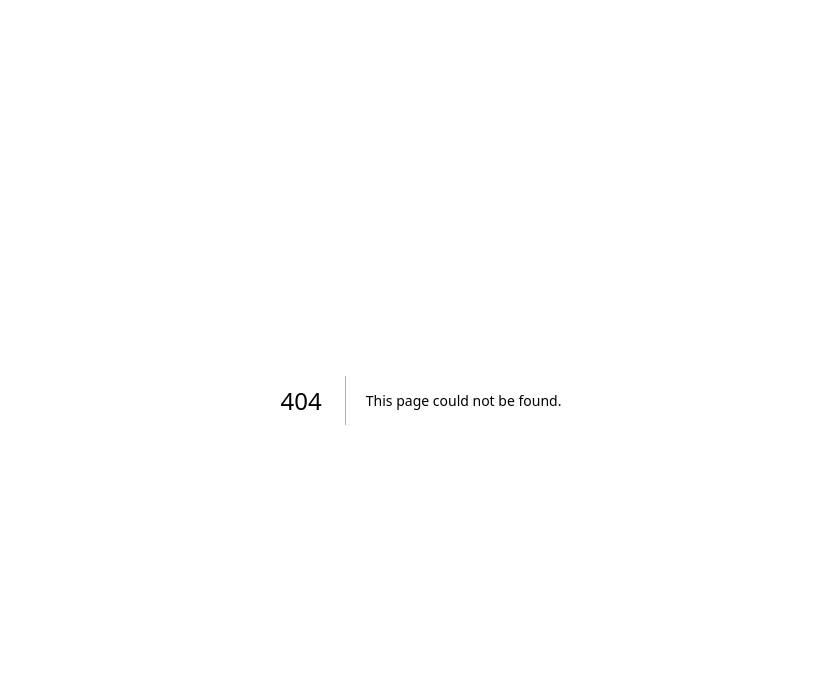
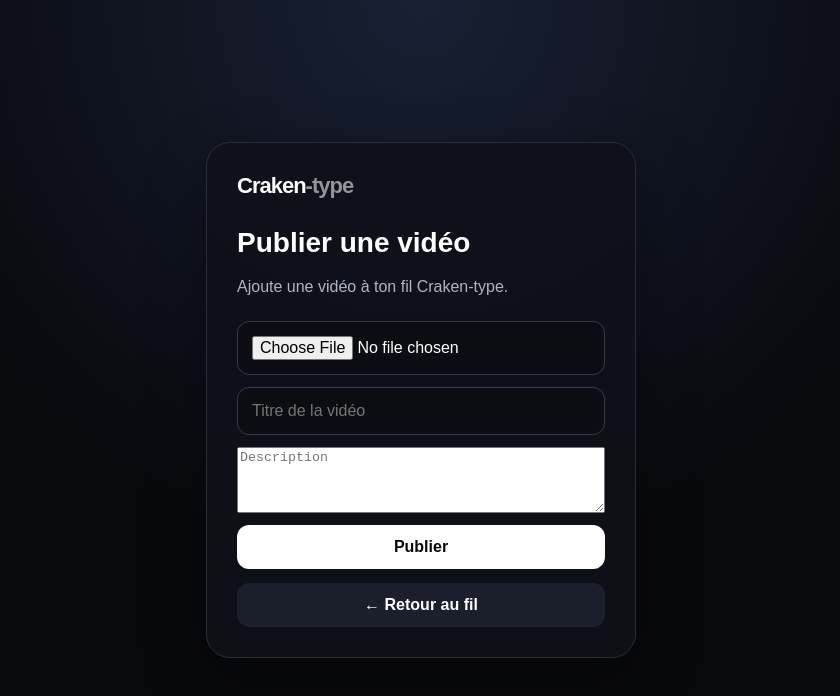
Before and after one commit to livegotapeway-collab/Craken-type, a Next.js app: page /upload in a window 1280 px wide. Before the commit this address had no page. Shown: the top 696 px of the page, without its empty margins (219-1059 px from the left). Built offline with nearby package versions, Linux system fonts and the light colour scheme; no server answers.

Commit message:
feat: add video publishing screen

```diff
--- /dev/null
+++ b/app/upload/page.tsx
@@ -0,0 +1,33 @@
+"use client";
+import { FormEvent, useState } from "react";
+import { useRouter } from "next/navigation";
+import { supabase } from "../../lib/supabase";
+
+export default function UploadPage() {
+  const router = useRouter();
+  const [file,setFile]=useState<File|null>(null);
+  const [title,setTitle]=useState("");
+  const [description,setDescription]=useState("");
+  const [busy,setBusy]=useState(false);
+  const [message,setMessage]=useState("");
+
+  async function publish(e:FormEvent){
+    e.preventDefault();
+    if(!supabase) return setMessage("Supabase n'est pas configuré.");
+    if(!file) return setMessage("Choisis une vidéo.");
+    if(!file.type.startsWith("video/")) return setMessage("Le fichier doit être une vidéo.");
+    if(file.size>100*1024*1024) return setMessage("La vidéo doit faire moins de 100 Mo.");
+    setBusy(true); setMessage("");
+    const {data,error}=await supabase.auth.getUser();
+    if(error||!data.user){setBusy(false);return setMessage("Connecte-toi avant de publier.");}
+    const path=data.user.id+"/"+Date.now()+"-"+file.name.replace(/[^a-zA-Z0-9._-]/g,"-");
+    const upload=await supabase.storage.from("videos").upload(path,file,{contentType:file.type,upsert:false});
+    if(upload.error){setBusy(false);return setMessage("Upload impossible : "+upload.error.message);}
+    const {data:publicData}=supabase.storage.from("videos").getPublicUrl(path);
+    const insert=await supabase.from("craken_videos").insert({creator_id:data.user.id,title:title.trim()||null,description:description.trim()||null,video_url:publicData.publicUrl,visibility:"public"});
+    if(insert.error){await supabase.storage.from("videos").remove([path]);setBusy(false);return setMessage("Publication impossible : "+insert.error.message);}
+    router.replace("/"); router.refresh();
+  }
+
+  return <main className="auth-page"><div className="auth-card"><div className="logo">Craken<span>-type</span></div><h1>Publier une vidéo</h1><p>Ajoute une vidéo à ton fil Craken-type.</p><form onSubmit={publish}><input type="file" accept="video/*" required onChange={e=>setFile(e.target.files?.[0]??null)}/><input value={title} onChange={e=>setTitle(e.target.value)} placeholder="Titre de la vidéo" maxLength={120}/><textarea value={description} onChange={e=>setDescription(e.target.value)} placeholder="Description" maxLength={500} rows={4}/><button type="submit" disabled={busy}>{busy?"Publication…":"Publier"}</button></form>{message&&<div className="auth-message">{message}</div>}<button className="back" onClick={()=>router.push("/")}>← Retour au fil</button></div></main>;
+}
```
